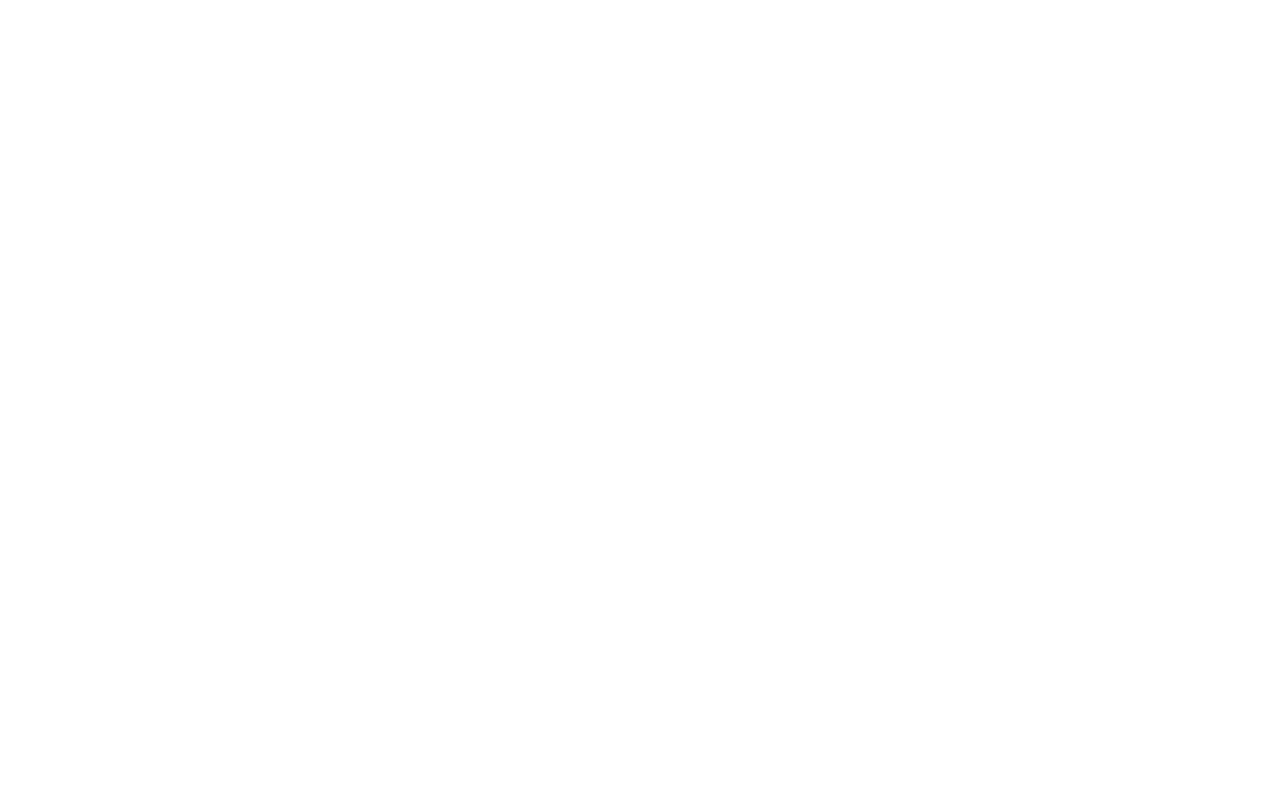
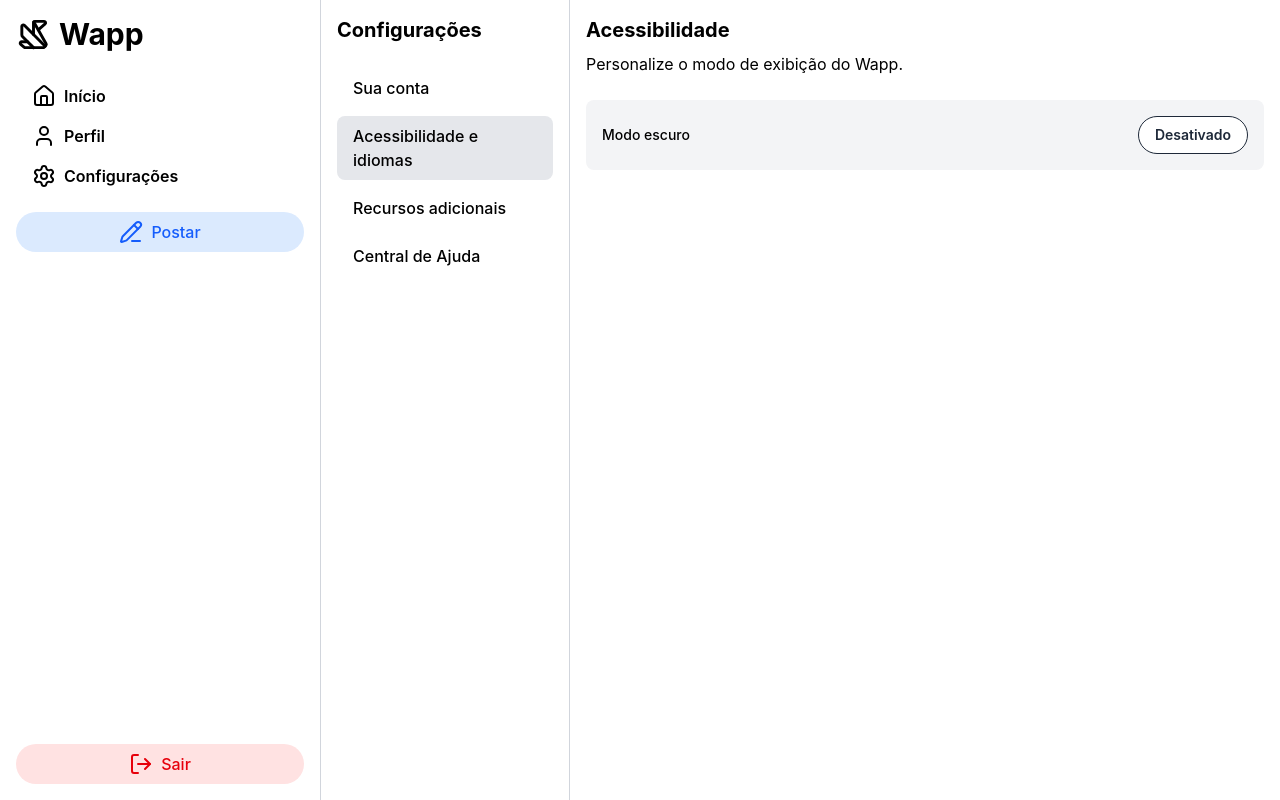
Before and after one commit to vilippi/clone-twitter, a React (Vite) app in the folder wapp/: page /configuracao/acessibilidade in a window 1280 px wide. Before the commit this address had no page. Built offline with nearby package versions, Linux system fonts and the light colour scheme.

Commit message:
(Tema Escuro): Dark Mode adicionado

```diff
--- /dev/null
+++ b/wapp/src/components/configuracao/acessibilidade/Tela.jsx
@@ -0,0 +1,48 @@
+import { useEffect, useState } from 'react'
+
+const Tela = () => {
+
+    // Função Dark Mode
+    const [isDarkMode, setIsDarkMode] = useState(() => {
+        const saved = localStorage.getItem("darkMode");
+        if (saved !== null) return saved === "true";
+        return window.matchMedia("(prefers-color-scheme: dark)").matches;
+    });
+
+    useEffect(() => {
+        if (isDarkMode) {
+            document.documentElement.classList.add("dark");
+            localStorage.setItem("darkMode", "true");
+        } else {
+            document.documentElement.classList.remove("dark");
+            localStorage.setItem("darkMode", "false");
+        }
+    }, [isDarkMode]);
+
+    return (
+        <div className="space-y-6 dark:bg-neutral-800">
+            <h2 className="text-xl font-bold mb-2 dark:text-white">Acessibilidade</h2>
+            <p className="text-md mb-6 text-black dark:text-white ">
+                Personalize o modo de exibição do Wapp.
+            </p>
+
+            <div className="flex items-center justify-between bg-gray-100 dark:bg-neutral-800 p-4 rounded-lg">
+                <span className="text-sm font-medium text-black dark:text-white">
+                    Modo escuro
+                </span>
+
+                <button
+                    onClick={() => setIsDarkMode(!isDarkMode)}
+                    className={`px-4 py-2 rounded-full text-sm font-semibold transition
+                        ${isDarkMode
+                            ? 'bg-blue-600 text-white hover:bg-blue-700'
+                            : 'bg-white border text-gray-800 hover:bg-gray-100'}`}
+                >
+                    {isDarkMode ? 'Ativado' : 'Desativado'}
+                </button>
+            </div>
+        </div>
+    )
+}
+
+export default Tela
--- a/wapp/src/index.css
+++ b/wapp/src/index.css
@@ -1,4 +1,6 @@
 @import "tailwindcss";
+
+@custom-variant dark (&:where(.dark, .dark *));
 
 :root {
   font-family: Inter, system-ui, Avenir, Helvetica, Arial, sans-serif;
--- a/wapp/src/layout/MainLayout.jsx
+++ b/wapp/src/layout/MainLayout.jsx
@@ -24,7 +24,7 @@
                     {/* Topo: logo + links */}
                     <div className="flex flex-col">
                         <h1 className="text-3xl font-bold mb-6 flex items-center gap-2">
-                            <Origami size={35} /> Wapp
+                            <Origami size={35}/> Wapp
                         </h1>
                         <a href="/" className="w-fit inline-flex items-center font-semibold gap-2 px-4 py-2 rounded-full hover:bg-neutral-200 transition">
                             <House /> Início
--- a/wapp/src/pages/Configuracao.jsx
+++ b/wapp/src/pages/Configuracao.jsx
@@ -8,8 +8,8 @@
             <div className="min-h-screen grid grid-cols-[250px_1fr]">
 
                 {/* Sidebar esquerda */}
-                <aside className="bg-white border-r border-l border-gray-300 p-4">
-                    <h2 className="text-xl font-bold mb-6">Configurações</h2>
+                <aside className=" border-r border-l p-4 border-gray-300 bg-white ">
+                    <h2 className="text-xl font-bold mb-6 not-first:">Configurações</h2>
 
                     <nav className="flex flex-col gap-2 text-md font-medium">
                         <NavLink
--- a/wapp/src/routes/AppRoutes.jsx
+++ b/wapp/src/routes/AppRoutes.jsx
@@ -8,6 +8,7 @@
 import AlterarSenha from '../components/configuracao/conta/AlterarSenha'
 import DesativarConta from '../components/configuracao/conta/ExcluirConta'
 import AlterarInformacoes from '../components/configuracao/conta/AlterarInformacoes'
+import Tela from '../components/configuracao/acessibilidade/Tela'
 
 export const AppRoutes = () => {
     return (
@@ -28,6 +29,8 @@
                         <Route path="conta/alterar-senha" element={<AlterarSenha />} />
                         <Route path="conta/excluir-conta" element={<DesativarConta />} />
                         <Route path="conta/alterar-informacoes" element={<AlterarInformacoes />} />
+
+                        <Route path="acessibilidade" element={<Tela />}></Route>
                     </Route>
 
                 </Routes>
```
